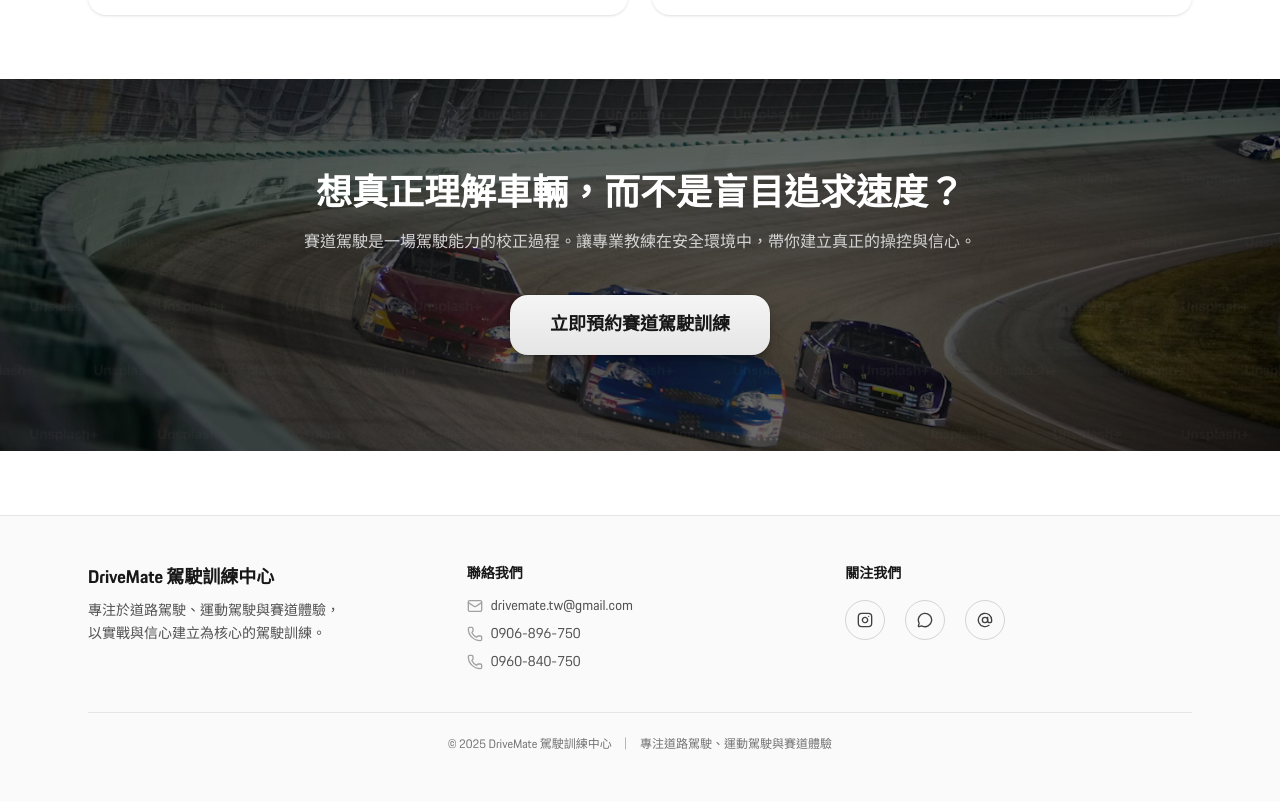
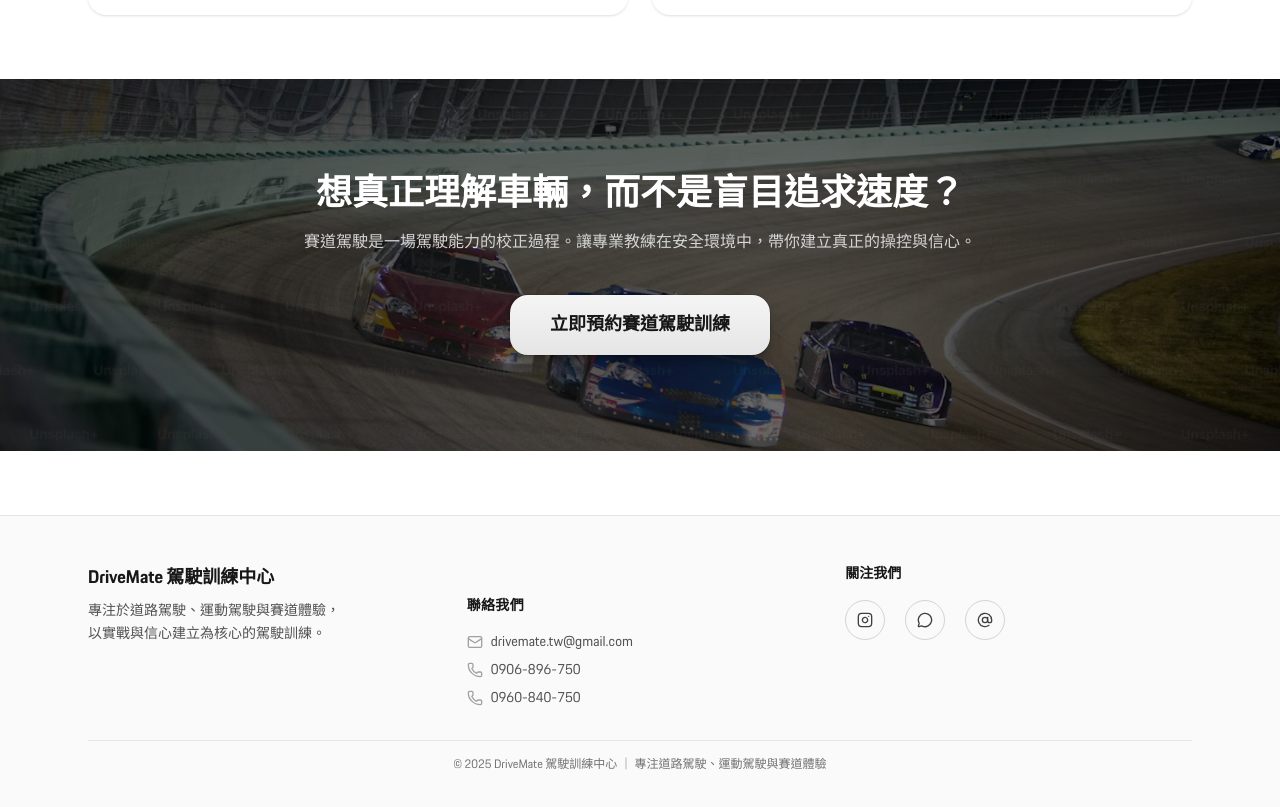
Before and after one commit to laurelke/drivemate-web, a Next.js app: page /courses/track-driving in a window 1280 px wide. Shown: the part 1695-2502 px from the top of the page. Built offline with nearby package versions, Linux system fonts and the light colour scheme; a web font is replaced by a local one.

Commit message:
feat: unify course pages layout and design

```diff
--- a/components/Footer.tsx
+++ b/components/Footer.tsx
@@ -34,8 +34,8 @@ export default function Footer() {
           </div>
 
           {/* ================= Contact ================= */}
-<div className="text-center md:text-left">
-  <p className="mb-3 text-sm font-semibold text-neutral-900">
+<div className="text-center md:text-left space-y-4 mt-8">
+  <p className="text-sm font-bold text-neutral-900 tracking-wide">
     聯絡我們
   </p>
 
@@ -126,12 +126,11 @@ export default function Footer() {
           </div>
         </div>
 
-        {/* ================= Bottom ================= */}
-        <div className="mt-10 border-t border-neutral-200 pt-6 text-center text-xs text-neutral-500">
-        © {new Date().getFullYear()} DriveMate 駕駛訓練中心
-        <span className="mx-2">｜</span>
-        專注道路駕駛、運動駕駛與賽道體驗
-        </div>
+        {/* ================= Footer Bottom ================= */}
+<div className="border-t border-neutral-200 mt-8 pt-4 text-center text-xs text-neutral-500">
+  © {new Date().getFullYear()} DriveMate 駕駛訓練中心 ｜
+  專注道路駕駛、運動駕駛與賽道體驗
+</div>
       </div>
 
       {/* ================= sameAs JSON-LD Schema ================= */}
```
